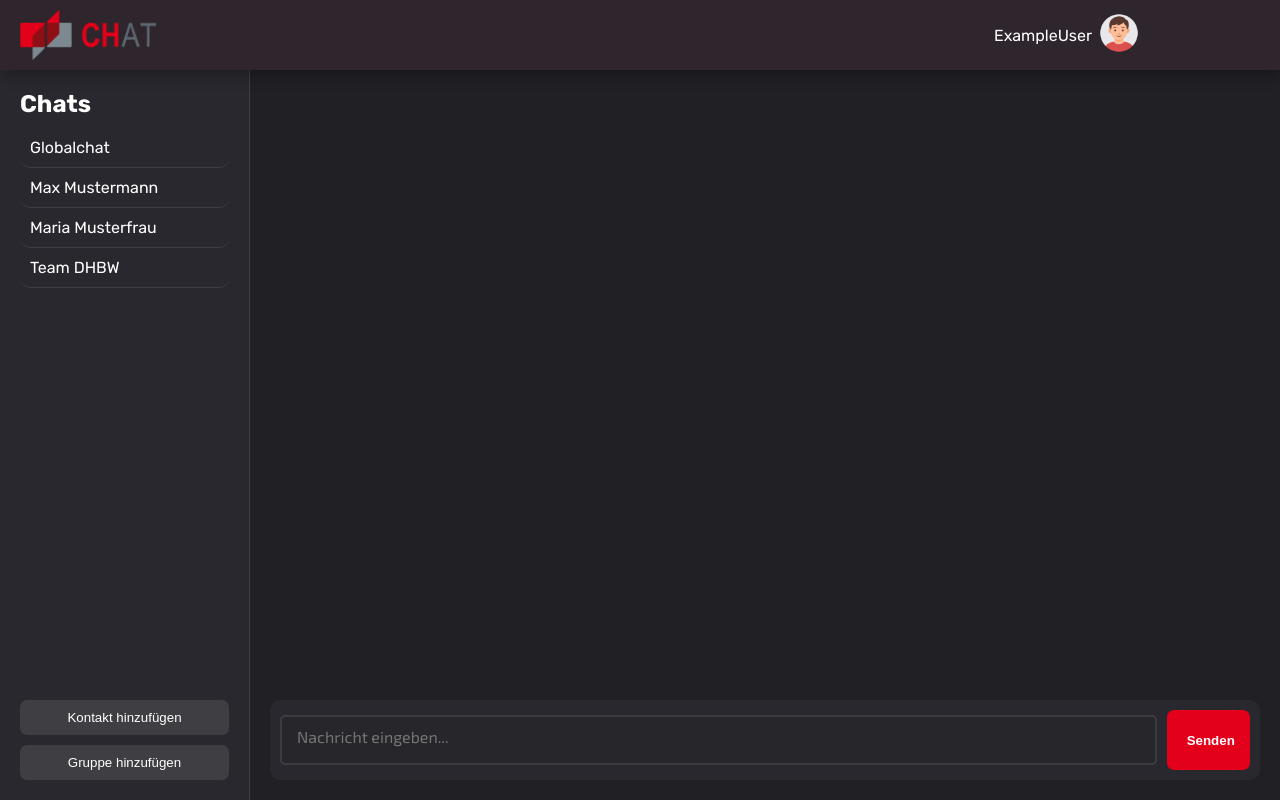
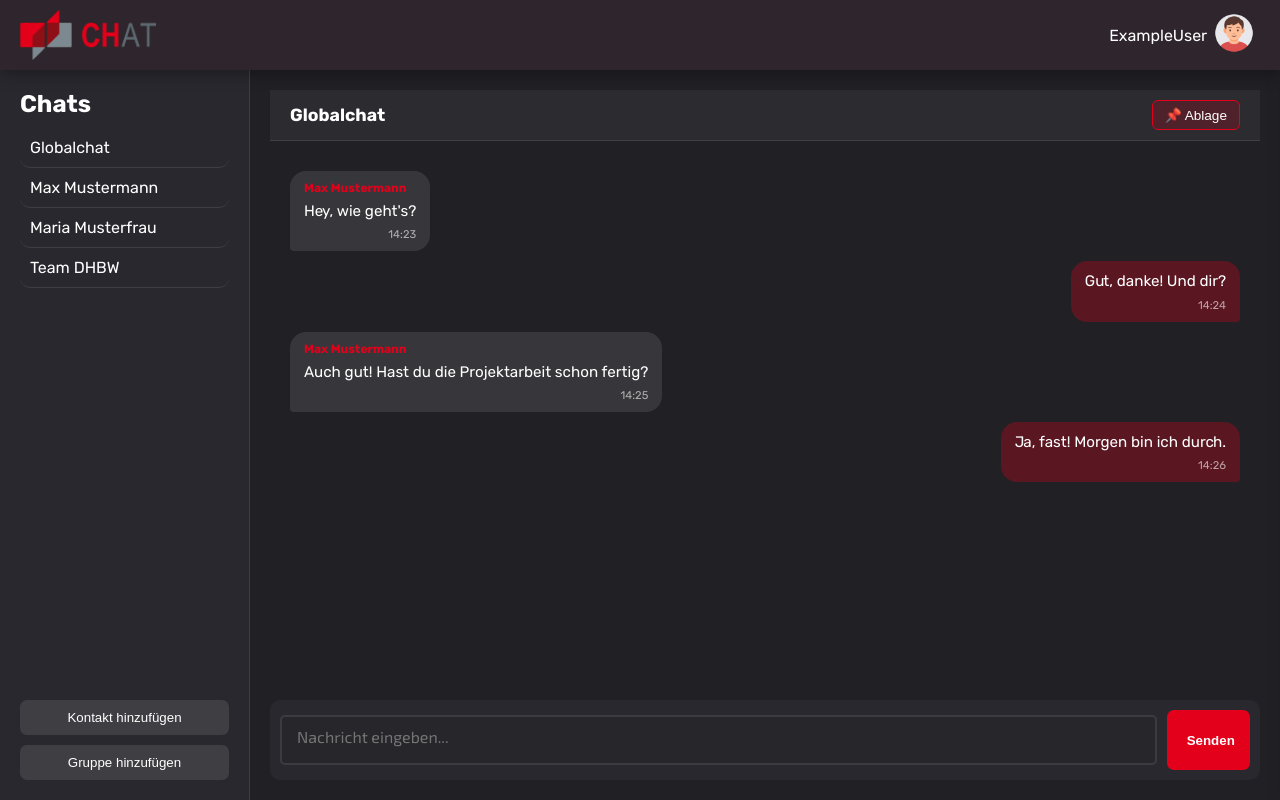
Before and after one commit to Luca-Engl/DHBW-Chat, a PHP site: page /chat.html in a window 1280 px wide. Run offline with PHP 8.4, Linux system fonts and the light colour scheme.

Commit message:
added chat notes and example chat bubbles

```diff
--- a/src/chat.html
+++ b/src/chat.html
@@ -12,7 +12,7 @@
 </head>
 <body>
 <header class="chat-page-header">
-    <nav class="chat-nav-grid margin-right-10">
+    <nav class="chat-nav-grid margin-right-1">
         <section class="chat-nav-left">
             <a href="index.html">
                 <img src="img/DHBW-Banner-Chat-Red.png" class="img-logo-nav" alt="DHBW-Chat-Logo">
@@ -45,15 +45,46 @@
     </aside>
 
     <section class="chat-main">
+        <div class="chat-nav-bar">
+            <h2 id="currentChatName">Globalchat</h2>
+            <button class="chat-important-btn" onclick="toggleImportantPanel()">
+                📌 Ablage
+            </button>
+        </div>
 
+        <div class="chat-messages" id="chatMessages">
+            <!-- Andere Person -->
+            <div class="message-bubble other">
+                <div class="message-sender">Max Mustermann</div>
+                <div class="message-content">Hey, wie geht's?</div>
+                <div class="message-time">14:23</div>
+            </div>
 
+            <!-- Eigene Nachricht -->
+            <div class="message-bubble own">
+                <div class="message-content">Gut, danke! Und dir?</div>
+                <div class="message-time">14:24</div>
+            </div>
+
+            <!-- Andere Person -->
+            <div class="message-bubble other">
+                <div class="message-sender">Max Mustermann</div>
+                <div class="message-content">Auch gut! Hast du die Projektarbeit schon fertig?</div>
+                <div class="message-time">14:25</div>
+            </div>
+
+            <!-- Eigene Nachricht -->
+            <div class="message-bubble own">
+                <div class="message-content">Ja, fast! Morgen bin ich durch.</div>
+                <div class="message-time">14:26</div>
+            </div>
+        </div>
 
         <form class="chat-input-container background">
             <textarea id="chatmessage" name="chatmessage" rows="2" placeholder="Nachricht eingeben..." inputmode="text"></textarea>
             <button type=submit class="style-bold">Senden</button>
         </form>
     </section>
-</main>
 <!-- Settings Modal -->
 <div id="settingsModal" class="modal-overlay">
     <div class="modal-content">
@@ -176,6 +207,27 @@
         <button class="button-secondary" onclick="closeAddGroup()">Abbrechen</button>
     </div>
 </div>
+</section>
+
+<!-- Ablage-->
+<aside id="importantPanel" class="important-panel">
+    <div class="important-panel-header">
+        <h3>📌 Wichtige Notizen</h3>
+        <button class="panel-close-btn" onclick="toggleImportantPanel()">×</button>
+    </div>
+
+    <div class="important-panel-content">
+        <div class="add-note-section">
+            <textarea id="newNoteInput" placeholder="Neue wichtige Notiz..." rows="3"></textarea>
+            <button onclick="addNote()" class="style-bold">Hinzufügen</button>
+        </div>
+
+        <div id="notesList" class="notes-list">
+            <p class="empty-state">Keine wichtigen Notizen für diesen Chat</p>
+        </div>
+    </div>
+</aside>
+</main>
 <script src="js/chat-page.js"></script>
 </body>
 </html>
--- a/src/css/layout.css
+++ b/src/css/layout.css
@@ -480,6 +480,263 @@ footer {
 
 .chat-nav-settings img:hover {
     transform: scale(1.05);
+}
+
+.chat-nav-bar {
+    display: flex;
+    justify-content: space-between;
+    align-items: center;
+    padding: 10px 20px;
+    background: rgba(255,255,255,0.05);
+    border-bottom: 1px solid rgba(255,255,255,0.1);
+    margin-bottom: 0;
+}
+
+.chat-nav-bar h2 {
+    margin: 0;
+    font-size: 1.1rem;
+}
+
+.chat-important-btn {
+    padding: 6px 12px;
+    background: rgba(226,0,26,0.2);
+    border: 1px solid #E2001A;
+    border-radius: 6px;
+    color: #fff;
+    cursor: pointer;
+    transition: all 0.3s;
+    font-size: 0.85rem;
+    white-space: nowrap;
+}
+
+.chat-important-btn:hover {
+    background: rgba(226,0,26,0.4);
+    transform: translateY(-2px);
+}
+
+.chat-messages {
+    flex: 1;
+    overflow-y: auto;
+    padding: 20px;
+    display: flex;
+    flex-direction: column;
+    gap: 10px;
+}
+
+.message-bubble {
+    max-width: 60%;
+    padding: 10px 14px;
+    border-radius: 16px;
+    display: flex;
+    flex-direction: column;
+    gap: 4px;
+    word-wrap: break-word;
+    animation: messageSlideIn 0.3s ease-out;
+}
+
+@keyframes messageSlideIn {
+    from {
+        opacity: 0;
+        transform: translateY(10px);
+    }
+    to {
+        opacity: 1;
+        transform: translateY(0);
+    }
+}
+
+.message-bubble.other {
+    align-self: flex-start;
+    background: rgba(255,255,255,0.1);
+    border-bottom-left-radius: 4px;
+}
+
+.message-bubble.own {
+    align-self: flex-end;
+    background: rgba(226,0,26,0.3);
+    border-bottom-right-radius: 4px;
+}
+
+.message-sender {
+    font-size: 0.75rem;
+    font-weight: bold;
+    color: #E2001A;
+    margin-bottom: 2px;
+}
+
+.message-content {
+    font-size: 0.95rem;
+    line-height: 1.4;
+}
+
+.message-time {
+    font-size: 0.7rem;
+    color: rgba(255,255,255,0.6);
+    align-self: flex-end;
+    margin-top: 2px;
+}
+
+.important-panel {
+    position: fixed;
+    top: 70px;
+    right: -400px;
+    width: 380px;
+    height: calc(100vh - 70px);
+    background: #1a1a1f;
+    border-left: 1px solid rgba(255,255,255,0.1);
+    box-shadow: -5px 0 20px rgba(0,0,0,0.5);
+    transition: right 0.3s ease-in-out;
+    z-index: 900;
+    display: flex;
+    flex-direction: column;
+}
+
+.important-panel.active {
+    right: 0;
+}
+
+.important-panel-header {
+    display: flex;
+    justify-content: space-between;
+    align-items: center;
+    padding: 20px;
+    border-bottom: 1px solid rgba(255,255,255,0.1);
+}
+
+.important-panel-header h3 {
+    margin: 0;
+    font-size: 1.2rem;
+}
+
+.panel-close-btn {
+    background: transparent;
+    border: none;
+    color: #fff;
+    font-size: 2rem;
+    cursor: pointer;
+    transition: transform 0.3s, color 0.3s;
+    padding: 0;
+    width: 30px;
+    height: 30px;
+    line-height: 1;
+}
+
+.panel-close-btn:hover {
+    transform: rotate(90deg);
+    color: #E2001A;
+}
+
+.important-panel-content {
+    flex: 1;
+    overflow-y: auto;
+    padding: 20px;
+    display: flex;
+    flex-direction: column;
+    gap: 20px;
+}
+
+.add-note-section {
+    display: flex;
+    flex-direction: column;
+    gap: 10px;
+}
+
+.add-note-section input {
+    width: 100%;
+    padding: 10px;
+    border-radius: 8px;
+    font-family: 'Exo2', Arial, sans-serif;
+    font-size: 0.95rem;
+    font-weight: bold;
+}
+
+.add-note-section textarea {
+    width: 100%;
+    padding: 10px;
+    border-radius: 8px;
+    resize: vertical;
+    min-height: 60px;
+    font-family: 'Exo2', Arial, sans-serif;
+}
+
+.add-note-section button {
+    align-self: flex-end;
+    padding: 8px 20px;
+}
+
+.notes-list {
+    display: flex;
+    flex-direction: column;
+    gap: 10px;
+}
+
+.empty-state {
+    color: #888;
+    text-align: center;
+    padding: 20px;
+    font-style: italic;
+}
+
+.note-item {
+    max-width: 90%;
+    align-self: flex-start;
+    background: rgba(255,255,255,0.1);
+    border-radius: 16px;
+    border-bottom-left-radius: 4px;
+    padding: 12px 14px;
+    display: flex;
+    justify-content: space-between;
+    align-items: flex-start;
+    gap: 10px;
+    transition: background 0.3s;
+    animation: messageSlideIn 0.3s ease-out;
+}
+
+.note-item:hover {
+    background: rgba(255,255,255,0.15);
+}
+
+.note-content {
+    flex: 1;
+}
+
+.note-title {
+    font-weight: bold;
+    color: #E2001A;
+    margin: 0 0 6px 0;
+    font-size: 0.95rem;
+}
+
+.note-text {
+    margin: 0 0 6px 0;
+    word-wrap: break-word;
+    font-size: 0.95rem;
+    line-height: 1.4;
+}
+
+.note-date {
+    color: rgba(255,255,255,0.6);
+    font-size: 0.7rem;
+    display: block;
+    text-align: right;
+}
+
+.note-delete-btn {
+    background: transparent;
+    border: none;
+    color: #E2001A;
+    font-size: 1.3rem;
+    cursor: pointer;
+    padding: 0;
+    width: 20px;
+    height: 20px;
+    line-height: 1;
+    transition: transform 0.2s;
+    flex-shrink: 0;
+}
+
+.note-delete-btn:hover {
+    transform: scale(1.3);
 }
 
 .nav-settings img:hover {
--- a/src/js/chat-page.js
+++ b/src/js/chat-page.js
@@ -140,3 +140,90 @@
             });
         }
     });
+
+    let currentChat = 'Globalchat'; // Aktueller Chat
+
+    // Panel öffnen/schließen
+    function toggleImportantPanel() {
+        const panel = document.getElementById('importantPanel');
+        panel.classList.toggle('active');
+
+        if (panel.classList.contains('active')) {
+            loadNotes();
+        }
+    }
+
+    // Notiz hinzufügen
+    function addNote() {
+        const input = document.getElementById('newNoteInput');
+        const text = input.value.trim();
+
+        if (text === '') {
+            alert('Bitte gib eine Notiz ein!');
+            return;
+        }
+
+        // Notizen aus localStorage laden
+        const allNotes = JSON.parse(localStorage.getItem('chatNotes') || '{}');
+
+        // Notizen für aktuellen Chat
+        if (!allNotes[currentChat]) {
+            allNotes[currentChat] = [];
+        }
+
+        // Neue Notiz hinzufügen
+        allNotes[currentChat].push({
+            id: Date.now(),
+            text: text,
+            date: new Date().toLocaleString('de-DE')
+        });
+
+        // Speichern
+        localStorage.setItem('chatNotes', JSON.stringify(allNotes));
+
+        // Liste aktualisieren
+        loadNotes();
+
+        // Input leeren
+        input.value = '';
+    }
+
+    // Notizen für aktuellen Chat laden
+    function loadNotes() {
+        const allNotes = JSON.parse(localStorage.getItem('chatNotes') || '{}');
+        const notes = allNotes[currentChat] || [];
+        const list = document.getElementById('notesList');
+
+        if (notes.length === 0) {
+            list.innerHTML = '<p class="empty-state">Keine wichtigen Notizen für diesen Chat</p>';
+            return;
+        }
+
+        list.innerHTML = notes.map(note => `
+        <div class="note-item">
+            <div class="note-content">
+                <p class="note-text">${note.text}</p>
+                <small class="note-date">${note.date}</small>
+            </div>
+            <button class="note-delete-btn" onclick="deleteNote(${note.id})" title="Löschen">×</button>
+        </div>
+    `).join('');
+    }
+
+    // Notiz löschen
+    function deleteNote(id) {
+        const allNotes = JSON.parse(localStorage.getItem('chatNotes') || '{}');
+
+        if (allNotes[currentChat]) {
+            allNotes[currentChat] = allNotes[currentChat].filter(note => note.id !== id);
+            localStorage.setItem('chatNotes', JSON.stringify(allNotes));
+            loadNotes();
+        }
+    }
+
+    // Chat wechseln (später für die Chat-Liste)
+    function switchChat(chatName) {
+        currentChat = chatName;
+        document.getElementById('currentChatName').textContent = chatName;
+        loadNotes(); // Notizen des neuen Chats laden
+    }
```
